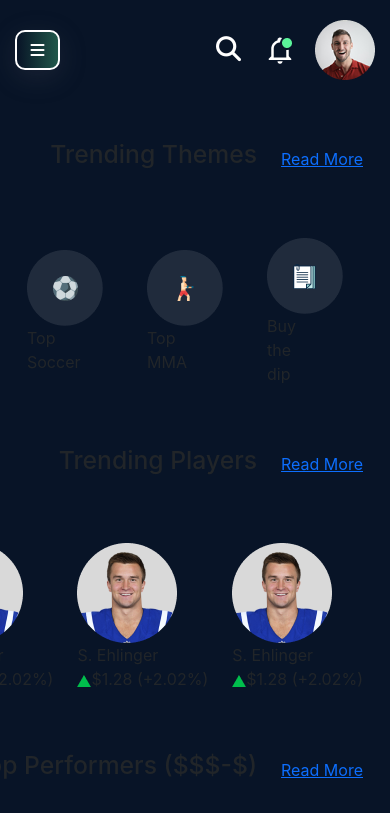
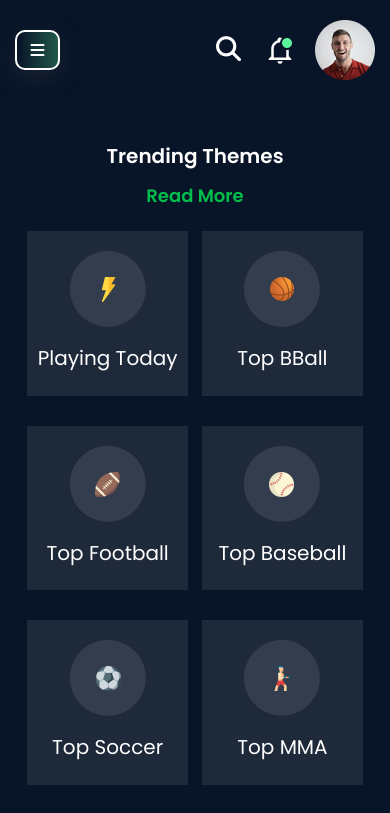
Before and after one commit to tarunkumar2112/decstrike, a React (Create React App) app: page / in a window 390 px wide. Shown: the top 813 px of the page. Built offline with nearby package versions, Linux system fonts and the light colour scheme.

Commit message:
styling end

```diff
--- a/src/index.css
+++ b/src/index.css
@@ -606,6 +606,89 @@ div#foot {
   cursor: pointer;
 }
 /*********end************/
+/***********3-2-2023*******/
+.explorepage-container h2 {
+  color: #FFFFFF;
+  font-family: 'Poppins';
+font-style: normal;
+font-weight: 600;
+font-size: 30px;
+line-height: 167%;
+}
+.explorepage-container .title {
+  font-family: 'Poppins';
+  font-style: normal;
+  font-weight: 400;
+  font-size: 20px;
+  line-height: 167%;
+  color: white;
+  width: 100%;
+  text-align: center;
+}
+.explorepage-container .roundcol {
+  text-align: center;
+  cursor: pointer;
+}
+.explorepage-container .icon {
+  margin-right: 0;
+  margin-bottom: 15px;
+}
+.explorepage-container .read a {
+  font-family: 'Poppins';
+  font-style: normal;
+  font-weight: 600;
+  font-size: 18px;
+  line-height: 167%;
+  color: #00BE4C;
+  text-decoration: none;
+}
+.explorepage-container .user-profile {
+  background: #ffffff17;
+  border-radius: 15px;
+  width: 18%;
+  padding:  20px 10px  !important;
+  text-align: center;
+  cursor:pointer;
+}
+.explorepage-container .imguser {
+  margin-bottom: 10px;
+}
+.explorepage-container .titleuser {
+  font-family: 'Poppins';
+  font-style: normal;
+  font-weight: 400;
+  font-size: 20px;
+  line-height: 167%;
+  align-items: center;
+  color: #FFFFFF;
+  text-align: center;
+}
+.explorepage-container .row {
+  margin-bottom: 20px;
+}
+.trending-items, .hot-items {
+  margin-bottom: 60px !important;
+}
+.explorepage-container span.updown {
+  font-family: 'Poppins';
+  font-style: normal;
+  font-weight: 400;
+  font-size: 17px;
+  line-height: 167%;
+  align-items: center;
+  color: #00BE4C;
+}
+.explorepage-container .userdata img {
+  margin-right: 10px;
+}
+.explorepage-container .roundcol:hover .title{
+  color: #00BE4C;
+}
+.explorepage-container  .row {
+  margin-left: 0px;
+  margin-right: 0px;
+}
+/*********close**********/
 
 @media screen and (max-width: 1440px) {
   .box-item {
@@ -626,6 +709,10 @@ div#foot {
 }
 .contactsection {
   margin-left: 300px;
+  width:100%;
+}
+body {
+  overflow-x: hidden;
 }
 }
 
@@ -665,7 +752,34 @@ div#foot {
 }
 }
 @media screen and (max-width:999px) {
-
+  .explorepage-container .read {
+    text-align: center;
+    width: 100%;
+}
+  .explorepage-container .row-title {
+    width: 100%;
+    text-align: center;
+}
+ .explorepage-container {
+    width: 100% !important;
+    max-width: 100% !important;
+}
+  .explorepage-container .user-profile {
+    width: 100%;
+    margin-bottom: 30px;
+}
+.explorepage-container .row.hot-items {
+  justify-content: space-between !important;
+}
+.explorepage-container .roundcol {
+  width: 48% !important;
+  margin-bottom: 30px;
+  background: #ffffff17;
+  padding: 20px 10px !important;
+}
+.explorepage-container  .row {
+  flex-wrap: wrap;
+}
 .closedactive {
   display: block;
   position: absolute;
@@ -861,6 +975,7 @@ dic.butn-flex .btns:nth-child(1) {
 }
 }
 @media screen and (max-width:800px) {
+
 ul.react-tabs__tab-list, .test {
   width: 100%;
 }
@@ -882,6 +997,9 @@ ul.react-tabs__tab-list, .test {
 
 }
 @media screen and (max-width:599px) {
+  .explorepage-container h2 {
+    font-size: 20px;
+}
   .box-sizes.stats h1 {
     font-size: 30px;
     line-height: 45px;
```
